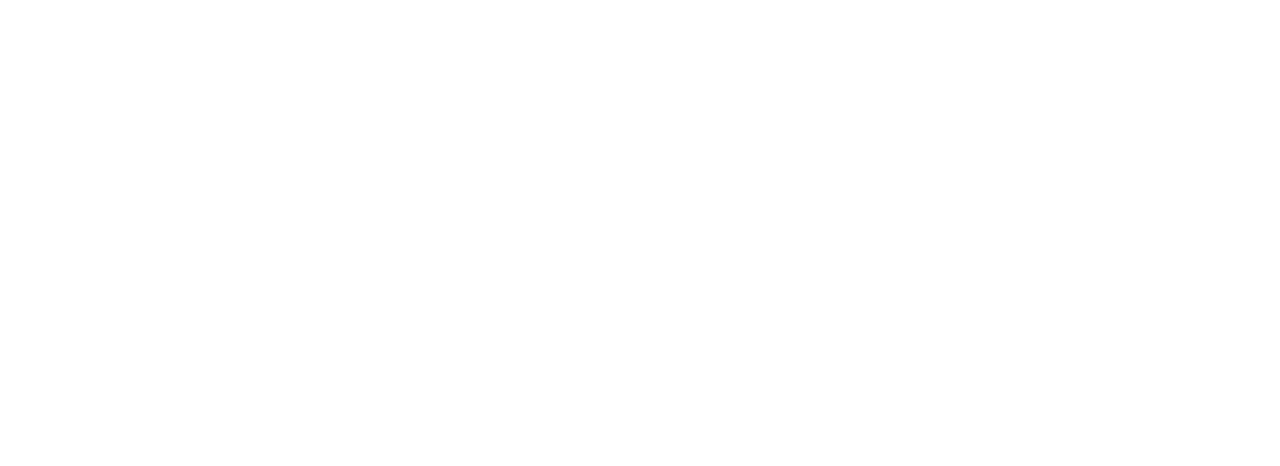
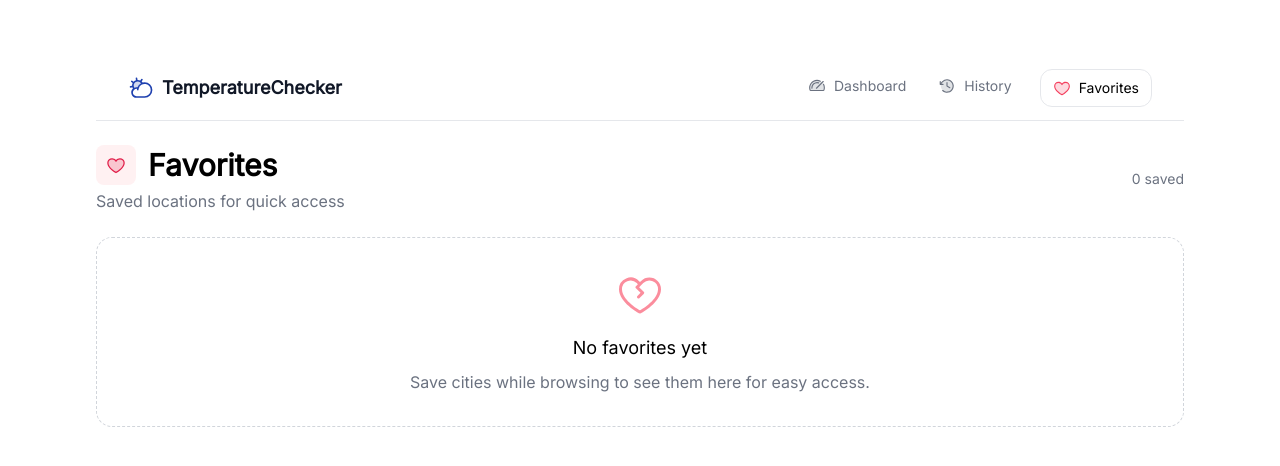
Before and after one commit to christian-oguine/frontend-temperature-app, a Nuxt app: page /favorites in a window 1280 px wide. Before the commit this address had no page. Shown: the top 466 px of the page. Built offline with nearby package versions, Linux system fonts and the light colour scheme.

Commit message:
Add favorites page with functionality for managing saved locations

```diff
--- /dev/null
+++ b/app/pages/favorites.vue
@@ -0,0 +1,97 @@
+<template>
+  <div class="mx-auto max-w-6xl px-4 sm:px-6 lg:px-8 py-12">
+    <AppHeader />
+
+    <div class="mt-6 flex items-center justify-between">
+      <div>
+        <h1 class="text-3xl font-semibold flex items-center gap-3">
+          <span class="inline-flex items-center justify-center h-10 w-10 rounded-lg bg-rose-50 text-rose-600">
+            <Icon name="ph:heart-duotone" size="20" />
+          </span>
+          <span>Favorites</span>
+        </h1>
+        <p class="text-textSecondary mt-1">Saved locations for quick access</p>
+      </div>
+
+      <div class="flex items-center gap-3">
+        <p class="text-sm text-textSecondary">{{ list.length }} saved</p>
+        <button
+          v-if="list.length"
+          @click="clearAll"
+          class="inline-flex items-center gap-2 px-3 py-2 bg-white border rounded-lg text-sm hover:shadow"
+        >
+          <Icon name="ph:trash" size="16" /> Clear all
+        </button>
+      </div>
+    </div>
+
+    <div class="mt-6">
+      <div v-if="!list.length" class="rounded-2xl border border-dashed border-gray-300 bg-white p-8 text-center">
+        <Icon name="ph:heart-break" size="48" class="mx-auto text-rose-400 opacity-80" />
+        <p class="mt-4 text-lg font-medium">No favorites yet</p>
+        <p class="mt-2 text-textSecondary">Save cities while browsing to see them here for easy access.</p>
+      </div>
+
+      <ul v-else class="mt-4 grid grid-cols-1 sm:grid-cols-2 lg:grid-cols-3 gap-4">
+        <li v-for="c in list" :key="c.id" class="relative rounded-2xl border border-gray-200 bg-white p-4 shadow-sm hover:shadow-md transition">
+          <div class="flex items-start justify-between gap-3">
+            <div class="min-w-0">
+              <div class="flex items-center gap-3">
+                <div class="h-10 w-10 rounded-md bg-primary/10 flex items-center justify-center">
+                  <Icon name="ph:map-pin" size="18" class="text-primary" />
+                </div>
+                <div class="min-w-0">
+                  <div class="flex items-center gap-2">
+                    <h3 class="text-lg font-semibold truncate">{{ c.city }}</h3>
+                    <span class="text-xs text-textSecondary inline-flex items-center gap-1 px-2 py-0.5 rounded-md border">{{ c.country }}</span>
+                  </div>
+                  <p class="text-xs text-textSecondary mt-1 truncate">{{ c.lat ?? '—' }}, {{ c.lon ?? '—' }}</p>
+                </div>
+              </div>
+            </div>
+
+            <div class="flex items-center gap-2">
+              <NuxtLink :to="`/?city=${encodeURIComponent(c.city)}&unit=${unit}`" class="inline-flex items-center gap-2 px-3 py-2 text-sm rounded-lg border hover:bg-gray-50">
+                <Icon name="ph:arrow-right" size="14" /> Open
+              </NuxtLink>
+              <button @click="remove(c.city, c.country)" class="inline-flex items-center gap-2 px-3 py-2 text-sm rounded-lg border hover:bg-gray-50">
+                <Icon name="ph:trash" size="14" /> Remove
+              </button>
+            </div>
+          </div>
+          <div class="absolute top-3 right-3">
+            <button @click="toggle(c.city, c.country)" class="p-1 rounded-full bg-white/80 hover:bg-white">
+              <Icon :name="'ph:heart-fill'" size="16" class="text-rose-500" />
+            </button>
+          </div>
+        </li>
+      </ul>
+    </div>
+  </div>
+</template>
+
+<script setup lang="ts">
+import { computed, onMounted, ref } from 'vue'
+import { useFavoritesStore } from '../../stores/favorites' // or '../../stores/favorites' if you prefer
+const fav = useFavoritesStore()
+onMounted(() => fav.load())
+
+// show all items newest-first (already unshifted in store)
+const list = computed(() => fav.items)
+const remove = (city: string, country: string) => fav.remove(city, country)
+const clearAll = () => fav.clear?.() ?? (fav.items = [], fav['save']?.())
+
+// unit to open with – keep it simple (you can add a toggle here if you want)
+const unit = ref<'metric' | 'imperial'>('metric')
+
+function timeAgo(ts: number) {
+  const s = Math.floor((Date.now() - ts) / 1000)
+  if (s < 60) return `${s}s ago`
+  const m = Math.floor(s / 60)
+  if (m < 60) return `${m}m ago`
+  const h = Math.floor(m / 60)
+  if (h < 24) return `${h}h ago`
+  const d = Math.floor(h / 24)
+  return `${d}d ago`
+}
+</script>
```
